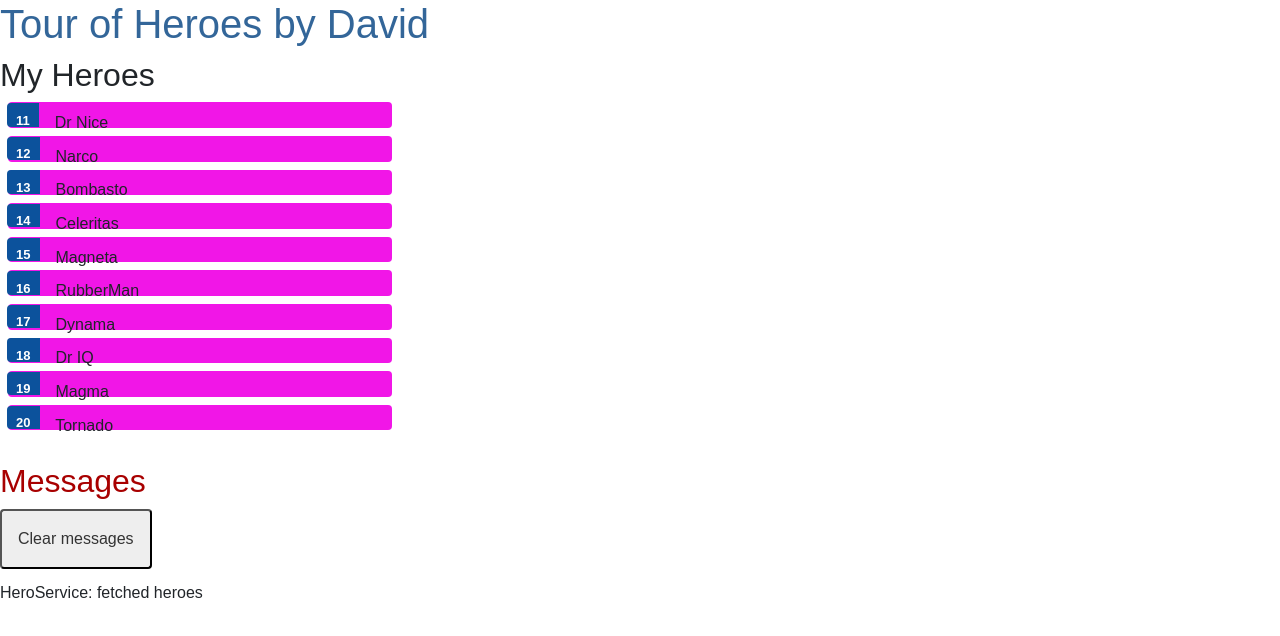
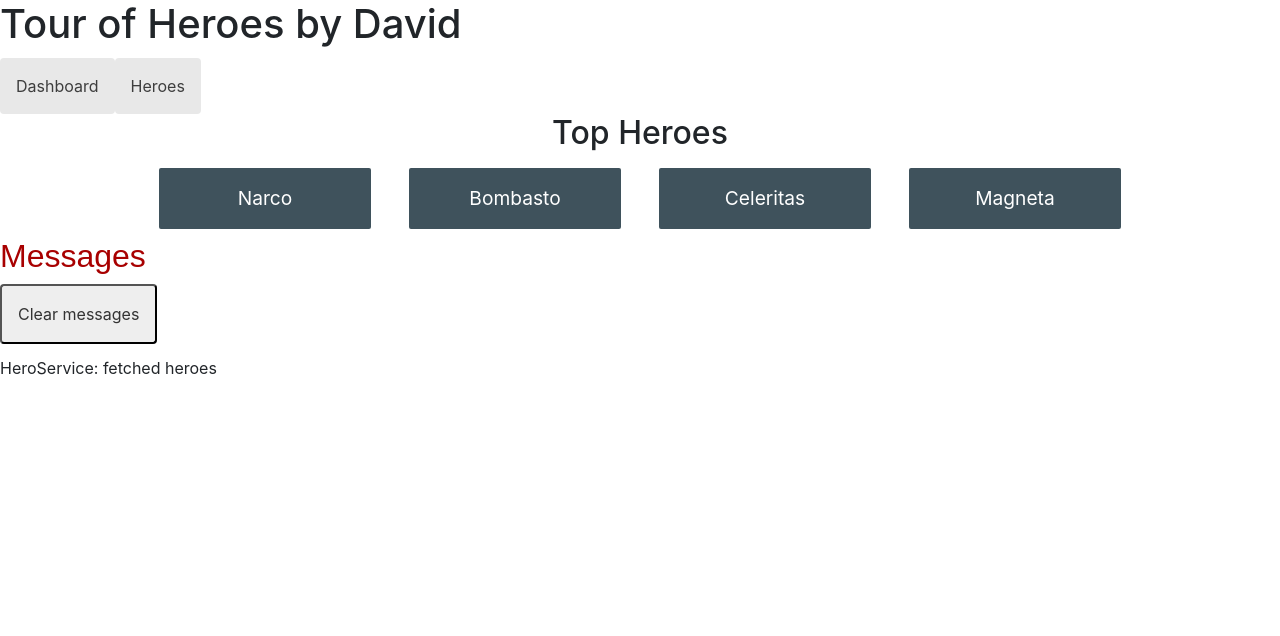
Before and after one commit to davecrowe55/ng-new-angular-tour-of-heroes, an Angular app in the folder ng-new-angular-tour-of-heroes/: page /dashboard in a window 1280 px wide. Before the commit this address led to /. Shown: the top 636 px of the page. Built offline with nearby package versions, Linux system fonts and the light colour scheme.

Commit message:
Tidying up and refactor

```diff
--- a/ng-new-angular-tour-of-heroes/src/app/app.component.css
+++ b/ng-new-angular-tour-of-heroes/src/app/app.component.css
@@ -1,22 +1,21 @@
-/* Application-wide Styles */
+/* AppComponent's private CSS styles */
 h1 {
-  color: #369;
-  font-family: Arial, Helvetica, sans-serif;
-  font-size: 250%;
+  margin-bottom: 0;
 }
-h2, h3 {
-  color: #444;
-  font-family: Arial, Helvetica, sans-serif;
-  font-weight: lighter;
+nav a {
+  padding: 1rem;
+  text-decoration: none;
+  margin-top: 10px;
+  display: inline-block;
+  background-color: #e8e8e8;
+  color: #3d3d3d;
+  border-radius: 4px;
 }
-body {
-  margin: 2em;
+
+nav a:hover {
+  color: white;
+  background-color: #42545C;
 }
-body, input[type="text"], button {
-  color: #333;
-  font-family: Cambria, Georgia, serif;
+nav a.active {
+  background-color: black;
 }
-/* everywhere else */
-* {
-  font-family: Arial, Helvetica, sans-serif;
-}
--- a/ng-new-angular-tour-of-heroes/src/app/app.component.html
+++ b/ng-new-angular-tour-of-heroes/src/app/app.component.html
@@ -1,3 +1,7 @@
 <h1>{{title}}</h1>
-<app-heroes></app-heroes>
+<nav>
+  <a routerLink="/dashboard">Dashboard</a>
+  <a routerLink="/heroes">Heroes</a>
+</nav>
+<router-outlet></router-outlet>
 <app-messages></app-messages>
--- a/ng-new-angular-tour-of-heroes/src/app/dashboard/dashboard.component.html
+++ b/ng-new-angular-tour-of-heroes/src/app/dashboard/dashboard.component.html
@@ -1,6 +1,7 @@
 <h2>Top Heroes</h2>
 <div class="heroes-menu">
-  <a *ngFor="let hero of heroes">
+  <a *ngFor="let hero of heroes"
+    routerLink="/detail/{{hero.id}}">
     {{hero.name}}
   </a>
 </div>
--- a/ng-new-angular-tour-of-heroes/src/app/hero.service.ts
+++ b/ng-new-angular-tour-of-heroes/src/app/hero.service.ts
@@ -6,9 +6,7 @@ import { Hero } from './hero';
 import { HEROES } from './mock-heros';
 import { MessageService } from './message.service';
 
-@Injectable({
-  providedIn: 'root',
-})
+@Injectable({ providedIn: 'root' })
 export class HeroService {
 
   constructor(private messageService: MessageService) { }
@@ -18,4 +16,12 @@ export class HeroService {
     this.messageService.add('HeroService: fetched heroes');
     return heroes;
   }
+
+  getHero(id: number): Observable<Hero> {
+    // For now, assume that a hero with the specified `id` always exists.
+    // Error handling will be added in the next step of the tutorial.
+    const hero = HEROES.find(h => h.id === id)!;
+    this.messageService.add(`HeroService: fetched hero id=${id}`);
+    return of(hero);
+  }
 }
--- a/ng-new-angular-tour-of-heroes/src/app/heroes/heroes.component.css
+++ b/ng-new-angular-tour-of-heroes/src/app/heroes/heroes.component.css
@@ -3,50 +3,52 @@
   margin: 0 0 2em 0;
   list-style-type: none;
   padding: 0;
-  width: 25em;
+  width: 15em;
 }
 .heroes li {
+  position: relative;
   cursor: pointer;
-  position: relative;
-  left: 0;
-  background-color: rgb(241, 22, 231);
+}
+
+.heroes li:hover {
+  left: .1em;
+}
+
+.heroes a {
+  color: #333;
+  text-decoration: none;
+  background-color: #EEE;
   margin: .5em;
   padding: .3em 0;
   height: 1.6em;
   border-radius: 4px;
+  display: block;
+  width: 100%;
 }
-.heroes li:hover {
+
+.heroes a:hover {
   color: #2c3a41;
   background-color: #e6e6e6;
-  left: .1em;
 }
-.heroes li.selected {
-  background-color: black;
-  color: white;
+
+.heroes a:active {
+  background-color: #525252;
+  color: #fafafa;
 }
-.heroes li.selected:hover {
-  background-color: #505050;
-  color: white;
-}
-.heroes li.selected:active {
-  background-color: black;
-  color: white;
-}
+
 .heroes .badge {
   display: inline-block;
   font-size: small;
   color: white;
   padding: 0.8em 0.7em 0 0.7em;
-  background-color:#0c529c;
+  background-color:#405061;
   line-height: 1em;
   position: relative;
   left: -1px;
   top: -4px;
   height: 1.8em;
+  min-width: 16px;
+  text-align: right;
   margin-right: .8em;
   border-radius: 4px 0 0 4px;
 }
-
-input {
-  padding: .5rem;
-}
```
Also changed, not shown: ng-new-angular-tour-of-heroes/src/app/app-routing.module.ts (+9 -3 lines), ng-new-angular-tour-of-heroes/src/app/app.module.ts (+11 -12 lines), 1 other file (tests, documents, lock files or other folders).
